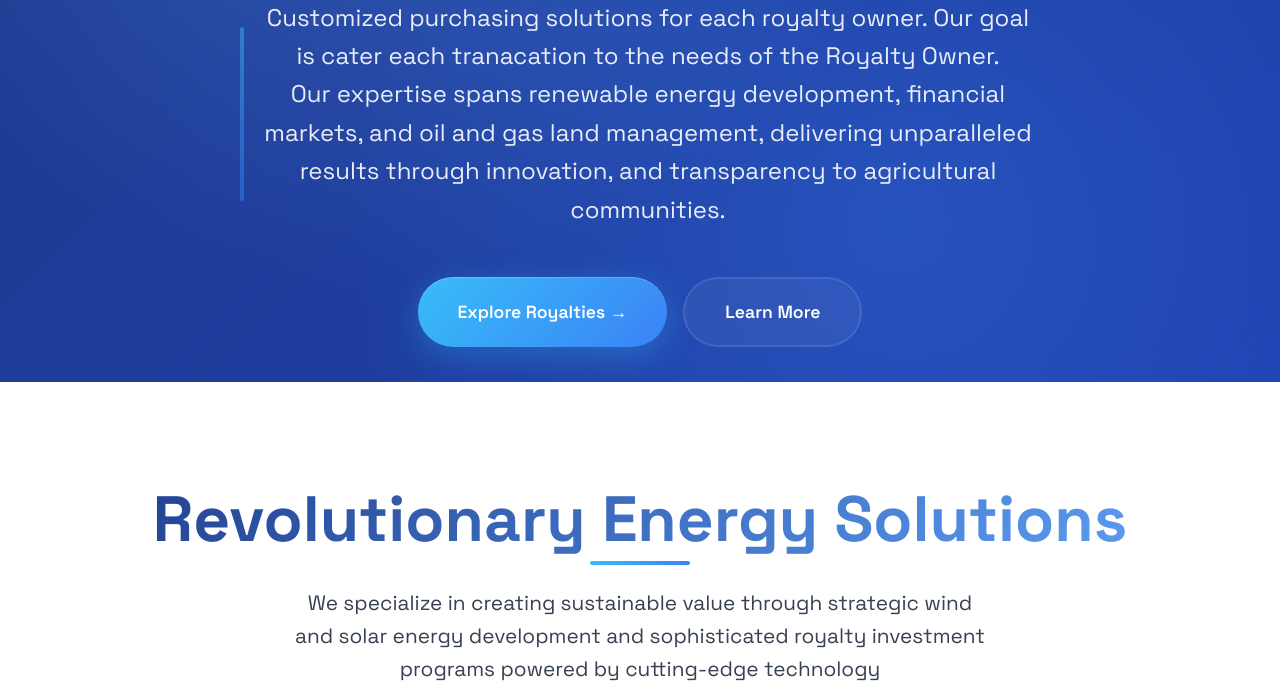
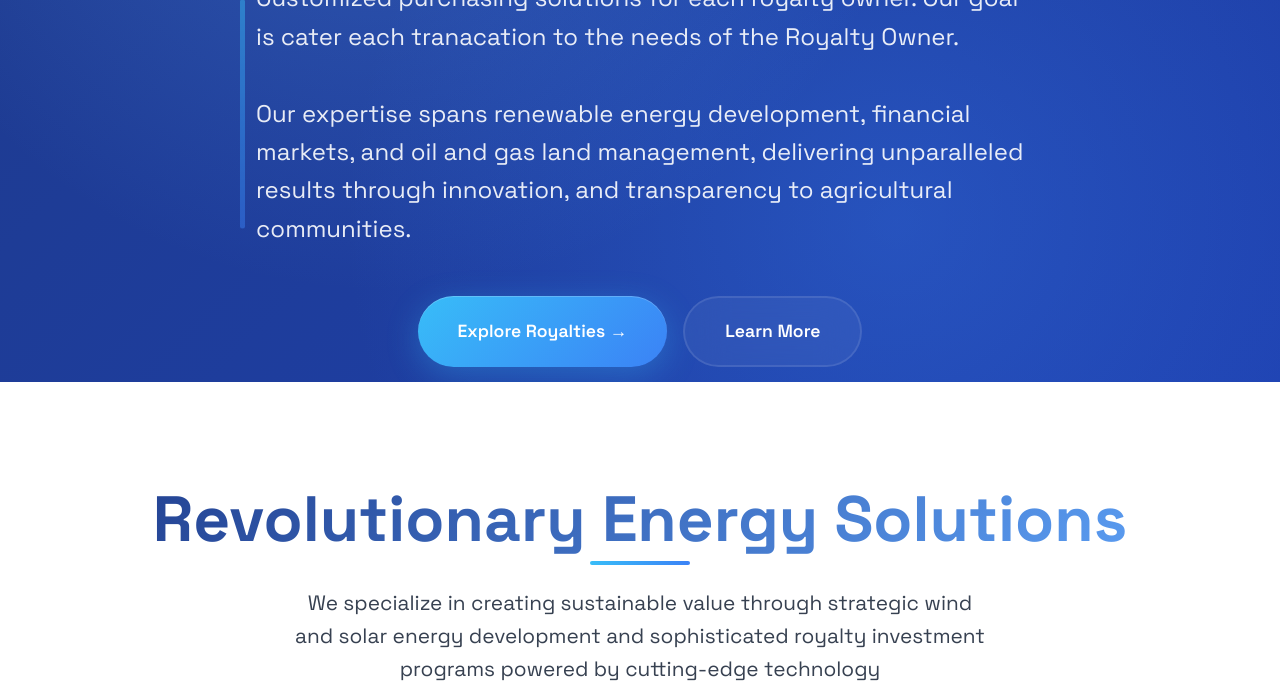
Before and after one commit to gusglenn14/AG-Resources, a plain HTML site: page index.html in a window 1280 px wide. Shown: the part 418-1100 px from the top of the page. Drawn offline with nearby package versions, Linux system fonts and the light colour scheme.

Commit message:
left aligned front page

```diff
--- a/design.css
+++ b/design.css
@@ -295,8 +295,8 @@ nav:hover {
     position: absolute;
     left: 0;
     top: 50%;
-    width: 4px;
-    height: 75%;
+    width: 5px;
+    height: 85%;
     background: linear-gradient(to bottom, var(--neon-blue), var(--electric-blue));
     transform: translateY(-50%);
     border-radius: 2px;
@@ -1102,3 +1102,7 @@ nav:hover {
 .form-notification.warning {
     background: linear-gradient(135deg, #f59e0b, #d97706) !important;
 }
+
+.left-align {
+    text-align: left;
+}
--- a/index.html
+++ b/index.html
@@ -43,8 +43,8 @@
             <div class="hero-content">
                 <img src="AG_Logo.png" alt="AG Logo" class="text-sized">
                 <h1 class="hero-title">AG Resources</h1>
-                <p class="hero-subtitle">Customized purchasing solutions for each royalty owner. Our goal is cater each tranacation to the needs of the Royalty Owner.
-                <br>
+                <p class="hero-subtitle left-align">Customized purchasing solutions for each royalty owner. Our goal is cater each tranacation to the needs of the Royalty Owner.
+                <br><br>
                 Our expertise spans renewable energy development, financial markets, and oil and gas land management, delivering unparalleled results through innovation, and transparency to agricultural communities.</p>
                 <div class="cta-buttons">
                     <a href="#" class="btn btn-primary" onclick="showPage('royalties')">
```
